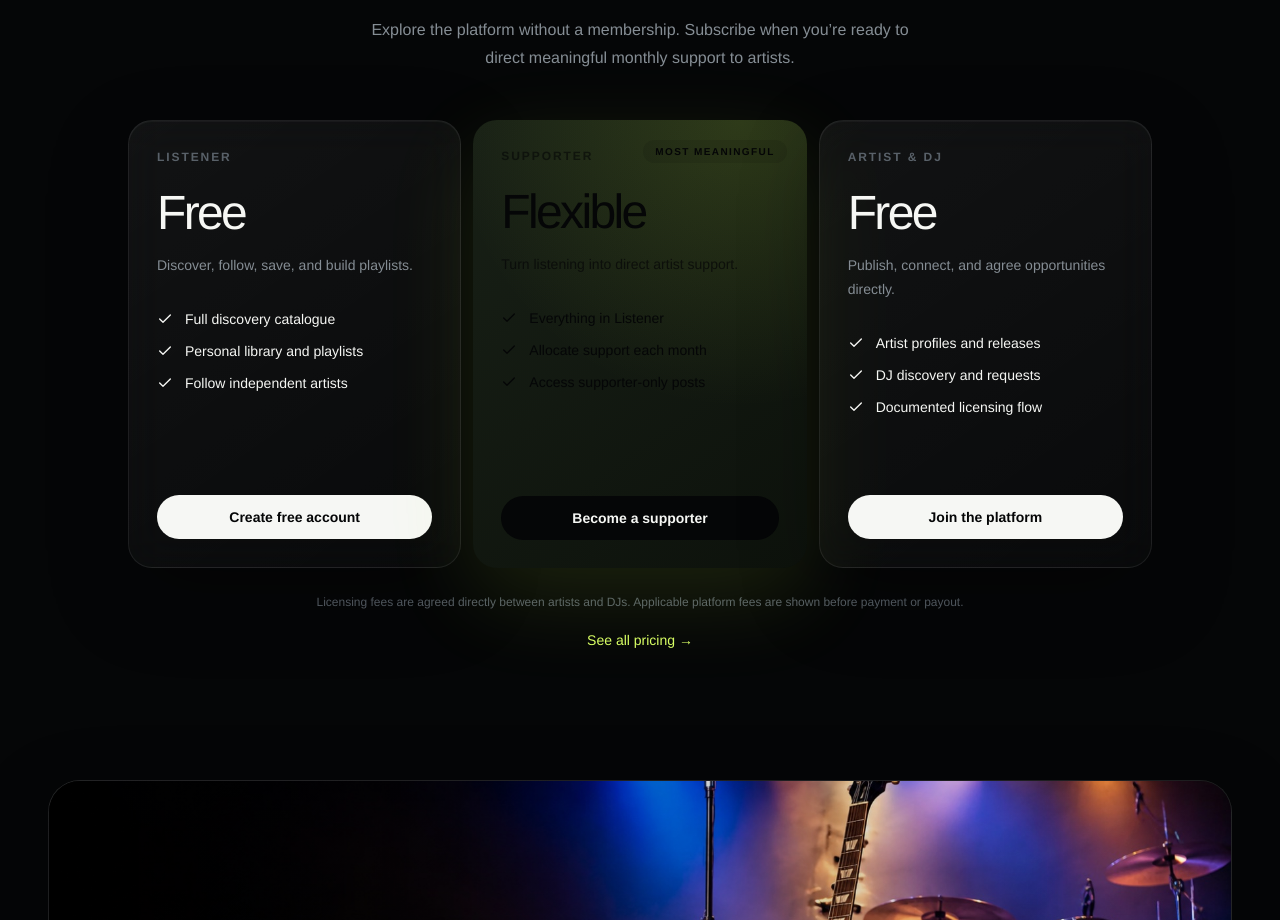
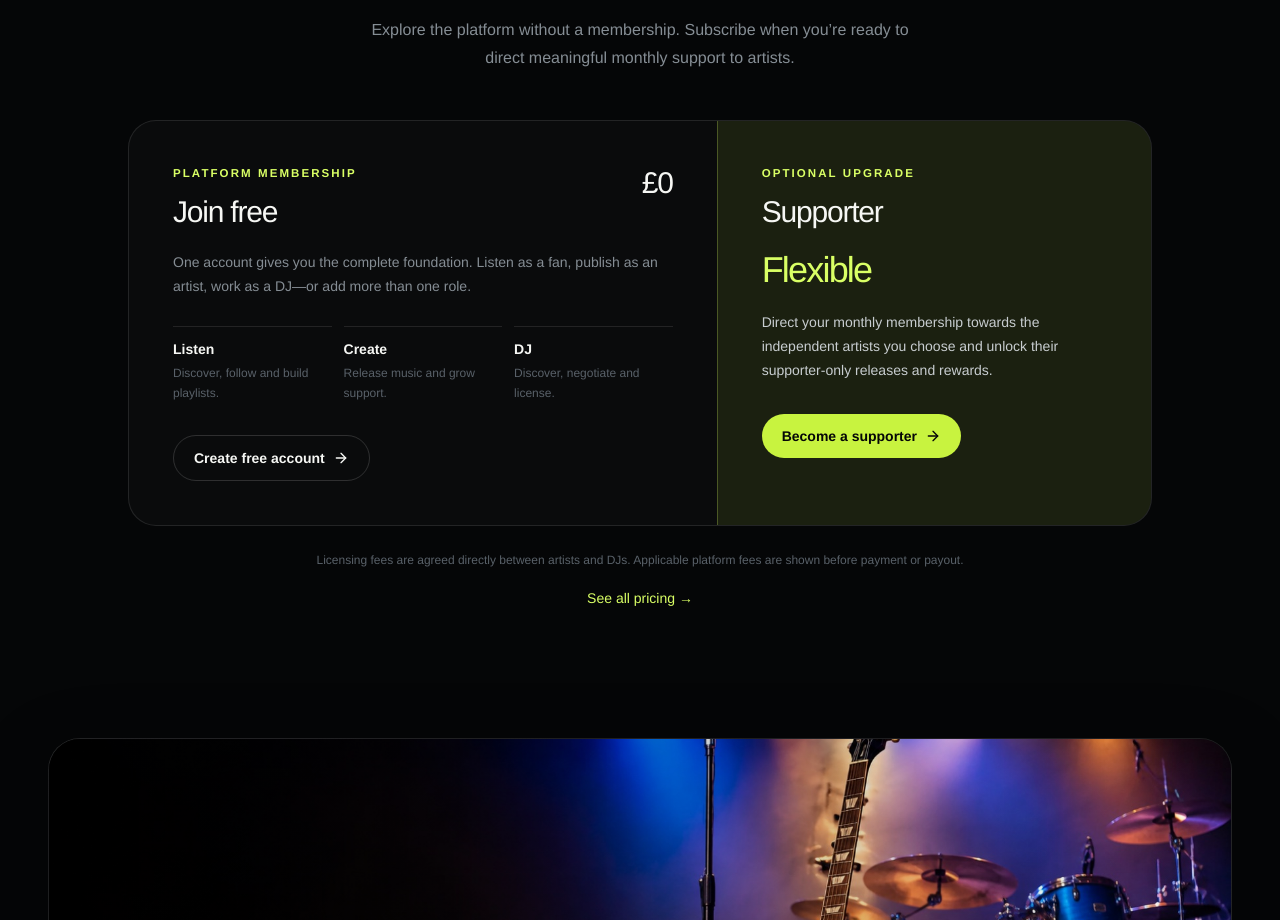
Before and after one commit to dean1234533/Music-Platform-App, a React (Vite) app: page / in a window 1280 px wide. Shown: the part 2203-3123 px from the top of the page. Built offline with nearby package versions, Linux system fonts and the light colour scheme; no server answers; the database is empty.

Commit message:
Simplify homepage pricing hierarchy

```diff
--- a/src/pages/marketing/LandingPage.tsx
+++ b/src/pages/marketing/LandingPage.tsx
@@ -2,7 +2,6 @@ import { useEffect, useState } from 'react'
 import { Link } from 'react-router-dom'
 import { ArrowRight, Headphones, Menu, Mic2, Radio, X } from 'lucide-react'
 import { BrandMark } from '@/components/common/BrandMark'
-import { PriceCard } from '@/components/marketing/PriceCard'
 import { MusicGlyph } from '@/components/common/MusicGlyph'
 import { listActiveSubscriptionPlansForRole } from '@/services/platformSettingsService'
 import { formatCurrency } from '@/utils/format'
@@ -166,10 +165,30 @@ export function LandingPage() {
             <h2 className="mt-4 text-4xl font-medium tracking-[-0.045em] sm:text-5xl">Join free. Support when it matters.</h2>
             <p className="mx-auto mt-5 max-w-xl text-base leading-7 text-ink-2">Explore the platform without a membership. Subscribe when you’re ready to direct meaningful monthly support to artists.</p>
           </div>
-          <div className="price-grid mx-auto mt-12 grid max-w-5xl gap-3 md:grid-cols-3">
-            <PriceCard index={0} title="Listener" price="Free" description="Discover, follow, save, and build playlists." features={['Full discovery catalogue', 'Personal library and playlists', 'Follow independent artists']} cta="Create free account" to="/sign-up?role=fan" />
-            <PriceCard index={1} featured title={supporterPlan?.name ?? 'Supporter'} price={supporterPlan ? formatCurrency(supporterPlan.priceMinor, supporterPlan.currency) : 'Flexible'} suffix={supporterPlan ? `/${supporterPlan.interval}` : undefined} description="Turn listening into direct artist support." features={['Everything in Listener', 'Allocate support each month', 'Access supporter-only posts']} cta="Become a supporter" to="/sign-up?role=fan" />
-            <PriceCard index={2} title="Artist & DJ" price="Free" description="Publish, connect, and agree opportunities directly." features={['Artist profiles and releases', 'DJ discovery and requests', 'Documented licensing flow']} cta="Join the platform" to="/sign-up" />
+          <div className="mx-auto mt-12 grid max-w-5xl overflow-hidden rounded-[1.75rem] border border-white/10 bg-white/[0.025] md:grid-cols-[1.15fr_0.85fr]">
+            <div className="p-7 sm:p-9 lg:p-11">
+              <div className="flex flex-wrap items-start justify-between gap-5">
+                <div><p className="eyebrow">Platform membership</p><h3 className="mt-3 text-3xl font-medium tracking-[-0.04em]">Join free</h3></div>
+                <p className="text-3xl font-medium tracking-[-0.04em] text-ink-0">£0</p>
+              </div>
+              <p className="mt-5 max-w-xl text-sm leading-6 text-ink-2">One account gives you the complete foundation. Listen as a fan, publish as an artist, work as a DJ—or add more than one role.</p>
+              <div className="mt-7 grid gap-3 sm:grid-cols-3">
+                {[['Listen', 'Discover, follow and build playlists.'], ['Create', 'Release music and grow support.'], ['DJ', 'Discover, negotiate and license.']].map(([title, copy]) => (
+                  <div key={title} className="border-t border-white/10 pt-3"><p className="text-sm font-semibold text-ink-0">{title}</p><p className="mt-1 text-xs leading-5 text-ink-3">{copy}</p></div>
+                ))}
+              </div>
+              <Link to="/sign-up" className="mt-8 inline-flex items-center gap-2 rounded-full border border-white/15 px-5 py-3 text-sm font-semibold text-ink-0 transition hover:border-white/30 hover:bg-white/[0.05]">Create free account <ArrowRight className="h-4 w-4" /></Link>
+            </div>
+            <div className="border-t border-brand-400/25 bg-brand-500/[0.09] p-7 sm:p-9 md:border-l md:border-t-0 lg:p-11">
+              <p className="eyebrow">Optional upgrade</p>
+              <h3 className="mt-3 text-3xl font-medium tracking-[-0.04em]">{supporterPlan?.name ?? 'Supporter'}</h3>
+              <div className="mt-5 flex items-end gap-1">
+                <span className="text-4xl font-medium tracking-[-0.05em] text-brand-400">{supporterPlan ? formatCurrency(supporterPlan.priceMinor, supporterPlan.currency) : 'Flexible'}</span>
+                {supporterPlan ? <span className="pb-1 text-sm text-ink-2">/{supporterPlan.interval}</span> : null}
+              </div>
+              <p className="mt-5 text-sm leading-6 text-ink-1">Direct your monthly membership towards the independent artists you choose and unlock their supporter-only releases and rewards.</p>
+              <Link to="/sign-up?role=fan" className="mt-8 inline-flex items-center gap-2 rounded-full bg-brand-500 px-5 py-3 text-sm font-semibold text-surface-0 transition hover:bg-brand-400">Become a supporter <ArrowRight className="h-4 w-4" /></Link>
+            </div>
           </div>
           <p className="mx-auto mt-6 max-w-2xl text-center text-xs leading-5 text-ink-3">Licensing fees are agreed directly between artists and DJs. Applicable platform fees are shown before payment or payout.</p>
           <p className="mt-4 text-center">
```
